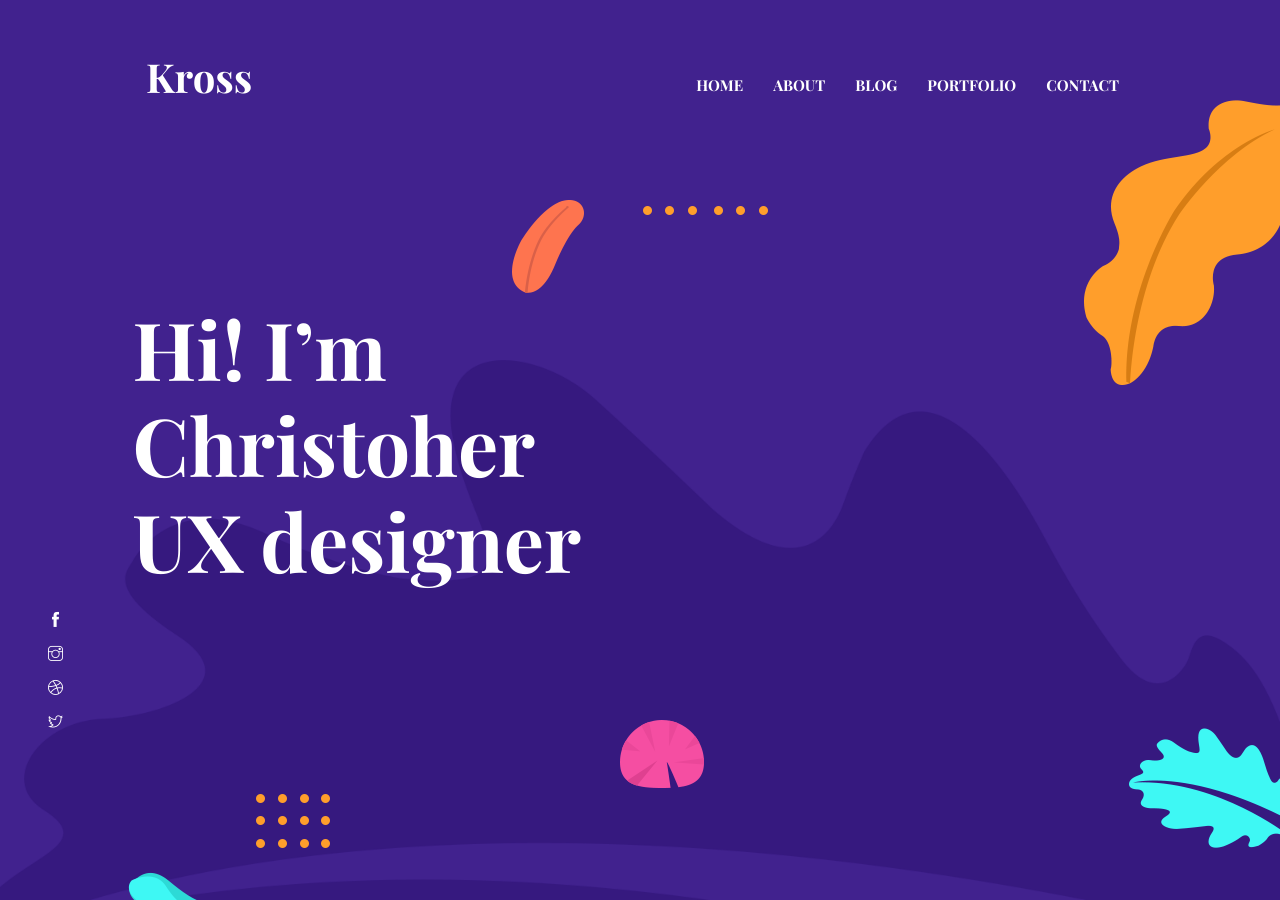
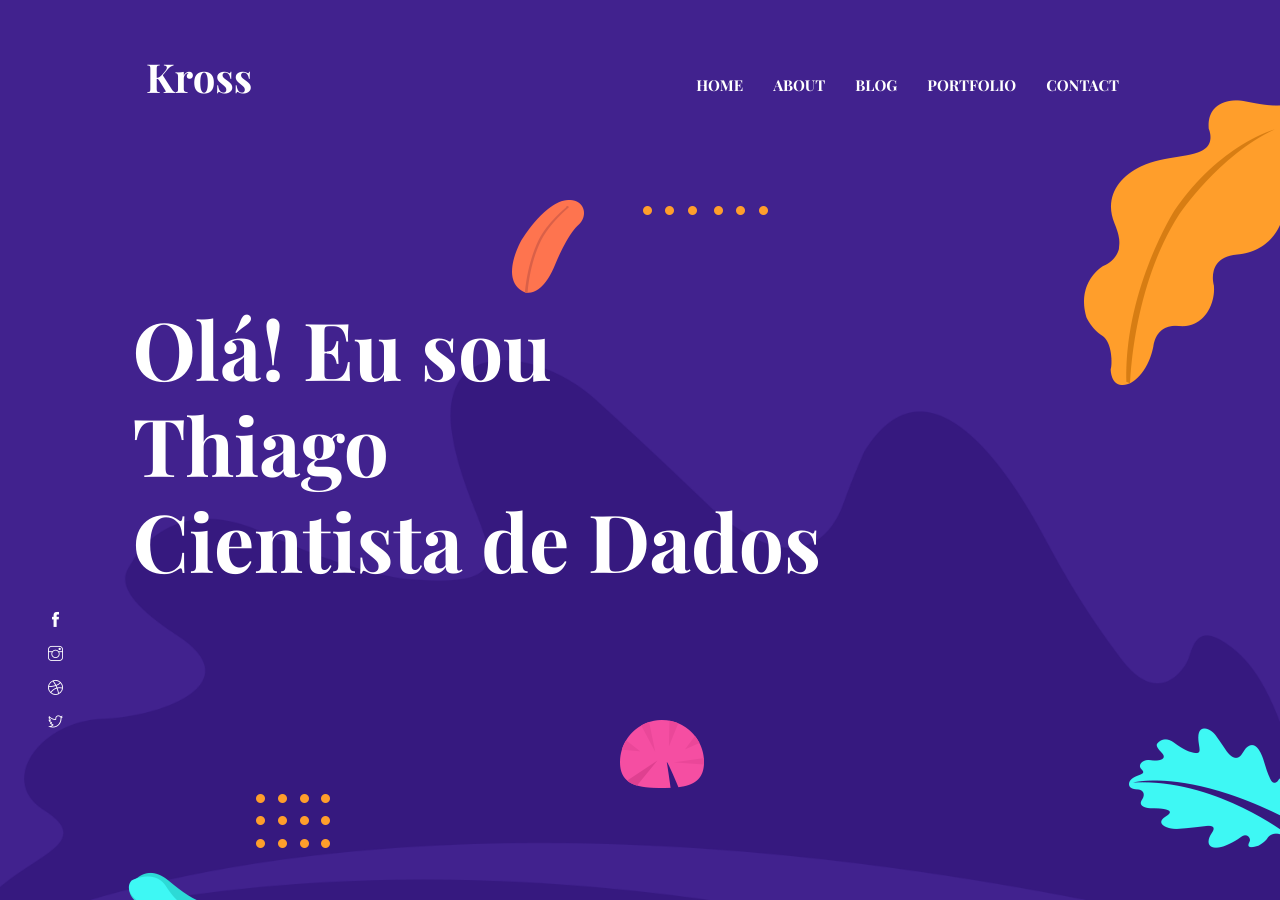
Before and after one commit to Cientista-de-Dados-Thiago/Cientista-de-Dados-Thiago.github.io, a Jekyll site: the page built from index.html, in a window 1280 px wide and 900 px high. Built offline with Jekyll 4.4.1, drawn with Linux system fonts in a browser that asks for light colours.

Commit message:
Mudança do titulo

```diff
--- a/_data/settings.yml
+++ b/_data/settings.yml
@@ -36,8 +36,7 @@ disqus-identifier: # Add your shortname for Disqus Comment. For example mr-brown
 # Hero Section
 
 hero:
-  hero-title: Hi! I’m <br> Christoher <br> UX designer
-
+  hero-title: Olá! Eu sou <br> Thiago <br> Cientista de Dados
 social:
   - { icon: "ti-facebook", link: "#" }
   - { icon: "ti-instagram", link: "#" }
```
